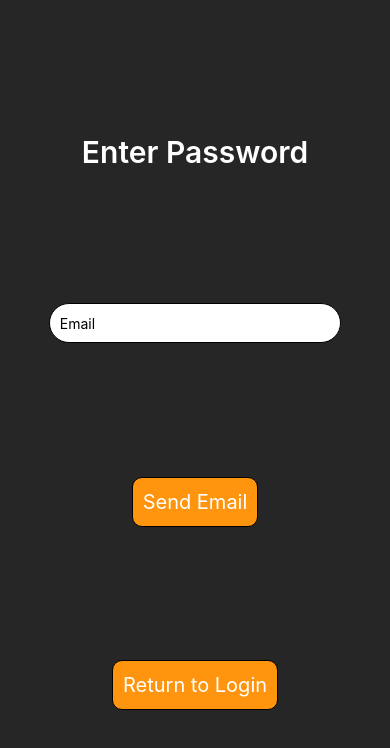
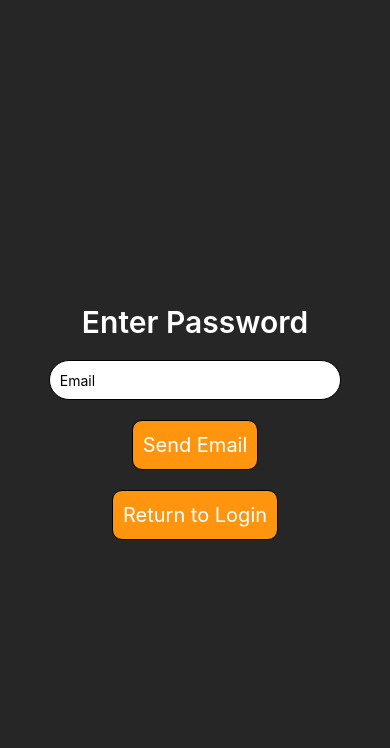
Before and after one commit to INDY01-FitnessApp/INDY01-FitnessApp, a React Native app: screen /resetPassword in a window 390 px wide. Shown: the top 748 px of the page. Built offline with nearby package versions, Linux system fonts and the light colour scheme; what react-native-storage would draw is missing.

Commit message:
Update ResetPassword.js

```diff
--- a/ResetPassword.js
+++ b/ResetPassword.js
@@ -54,8 +54,9 @@ export default function Reset_Password({ navigation }) {
             width: "100%",
             flexGrow: 1,
             backgroundColor: "#262626",
-            justifyContent: "space-evenly",
+            justifyContent: "center",
             alignItems: "center",
+            gap: "20px"
         },
         text: {
             color: "white",
```
